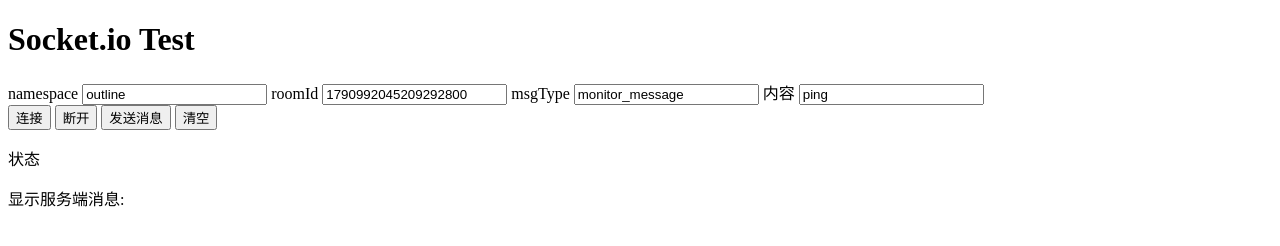
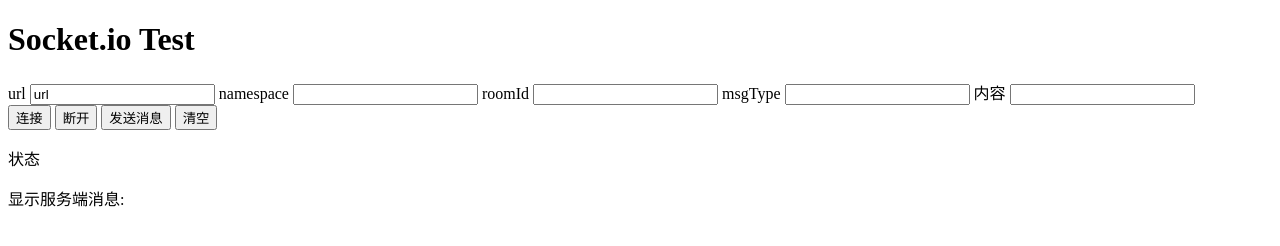
Before and after one commit to suonanjiexi/.github.io, a plain HTML site: page index.html in a window 1280 px wide. Drawn offline with nearby package versions, Linux system fonts and the light colour scheme.

Commit message:
Update index.html

```diff
--- a/index.html
+++ b/index.html
@@ -10,14 +10,16 @@
 <h1>Socket.io Test</h1>
 <div>
     <label>
+        <span>url</span>
+        <input id="url" type="text" value="url"/>
         <span>namespace</span>
-        <input id="namespace" type="text" value="outline"/>
+        <input id="namespace" type="text" value=""/>
         <span>roomId</span>
-        <input id="roomId" type="text" value="1790992045209292800"/>
+        <input id="roomId" type="text" value=""/>
         <span>msgType</span>
-        <input id="msgType" type="text" value="monitor_message"/>
+        <input id="msgType" type="text" value=""/>
         <span>内容</span>
-        <input id="content" type="text" value="ping"/>
+        <input id="content" type="text" value=""/>
     </label>
 </div>
 <button id="connect" onClick='connect()'>连接</button>
@@ -35,12 +37,13 @@
 </div>
 </body>
 <script type="text/javascript">
+    const url = document.getElementById('url').value;
     const namespace = document.getElementById('namespace').value;
     const outlineId = document.getElementById('roomId').value;
     // 存储已接收的服务端消息
     let messages = [];
     let socket = io.connect(
-        "https://ws.livechamp.co/"+namespace,
+        url+namespace,
         {
             autoConnect: false, //是否自动连接
             upgrade: true,   //客户端是否应尝试将传输从 HTTP 长轮询升级为更好的传输。
@@ -70,6 +73,7 @@
     socket.on('connect', function () {
         status_update("连接成功");
         firstConnect = true
+        document.getElementById('url').setAttribute('disabled', 'disabled');
         document.getElementById('namespace').setAttribute('disabled', 'disabled');
         document.getElementById('roomId').setAttribute('disabled', 'disabled');
     });
@@ -80,12 +84,14 @@
     socket.on('disconnect', function () {
         firstConnect = false;
         disconnect_update("断开连接");
+        document.getElementById('url').removeAttribute('disabled');
         document.getElementById('namespace').removeAttribute("disabled")
         document.getElementById('roomId').removeAttribute("disabled")
     });
     socket.on('connect_error', function (error) {
         console.log(error);
         connect_error_update("连接失败");
+        document.getElementById('url').removeAttribute('disabled');
         document.getElementById('namespace').removeAttribute("disabled")
         document.getElementById('roomId').removeAttribute("disabled")
         //恢复到polling
```
